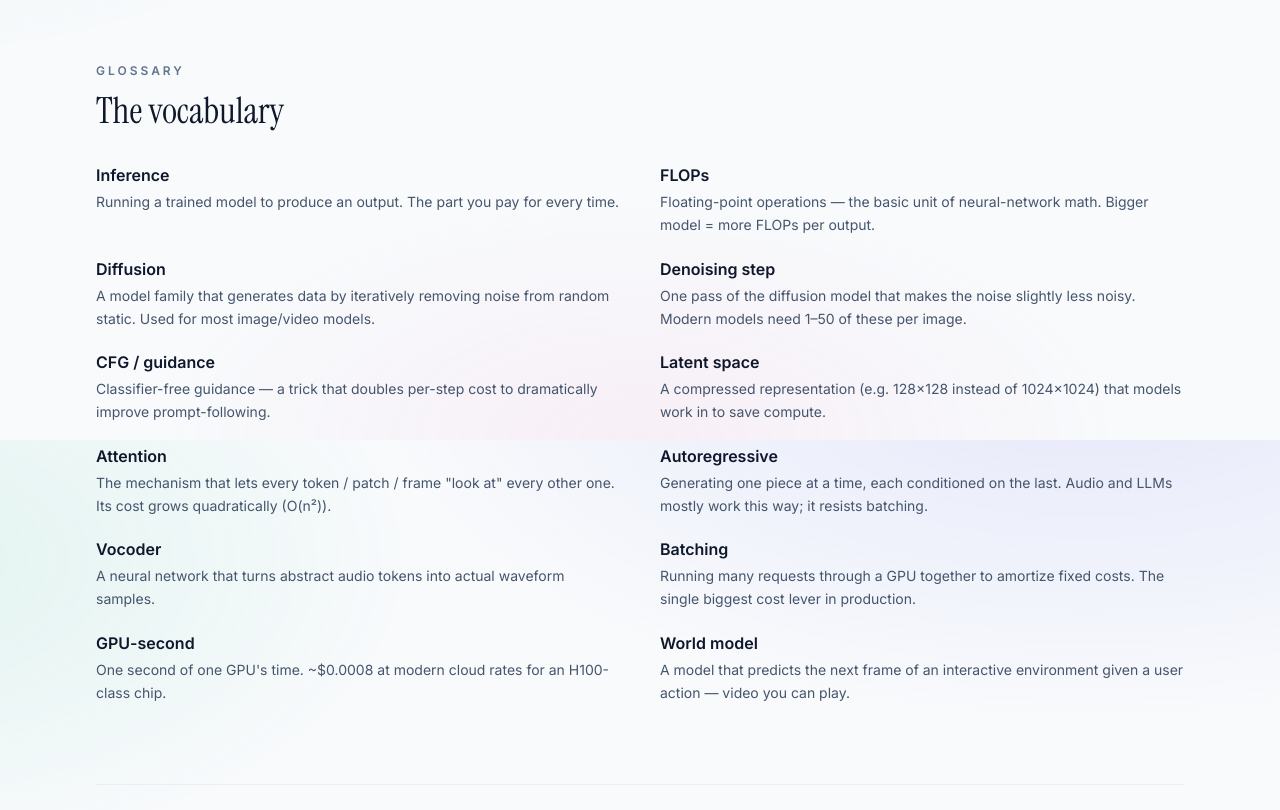
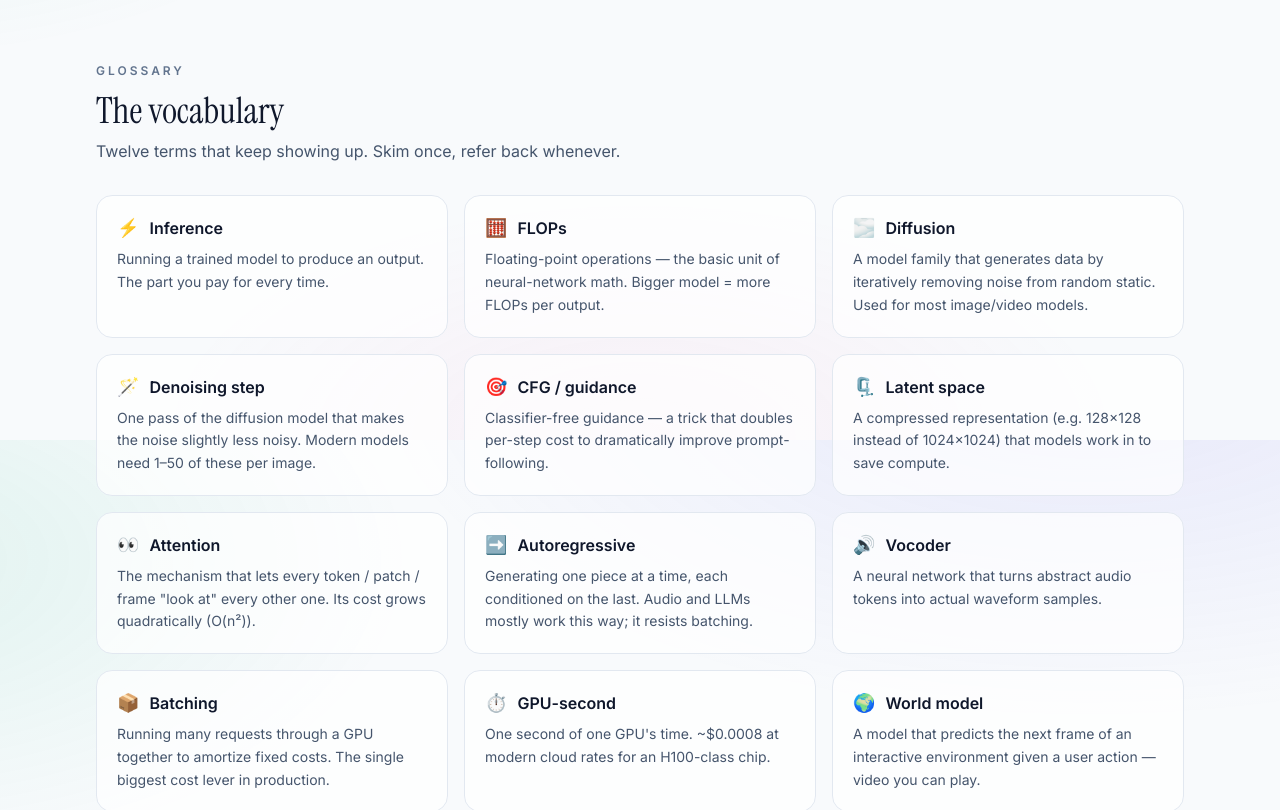
Before and after one commit to ummerr/inference, a React (Vite) app: page / in a window 1280 px wide. Shown: the part 9160-9970 px from the top of the page. Built offline with nearby package versions, Linux system fonts and the light colour scheme.

Commit message:
Redesign Glossary as card grid with emoji icons
Co-Authored-By: Claude Opus 4.6 <noreply@anthropic.com>

```diff
--- a/src/components/Glossary.tsx
+++ b/src/components/Glossary.tsx
@@ -1,16 +1,16 @@
-const TERMS: { term: string; def: string }[] = [
-  { term: 'Inference',         def: 'Running a trained model to produce an output. The part you pay for every time.' },
-  { term: 'FLOPs',             def: 'Floating-point operations — the basic unit of neural-network math. Bigger model = more FLOPs per output.' },
-  { term: 'Diffusion',         def: 'A model family that generates data by iteratively removing noise from random static. Used for most image/video models.' },
-  { term: 'Denoising step',    def: 'One pass of the diffusion model that makes the noise slightly less noisy. Modern models need 1–50 of these per image.' },
-  { term: 'CFG / guidance',    def: 'Classifier-free guidance — a trick that doubles per-step cost to dramatically improve prompt-following.' },
-  { term: 'Latent space',      def: 'A compressed representation (e.g. 128×128 instead of 1024×1024) that models work in to save compute.' },
-  { term: 'Attention',         def: 'The mechanism that lets every token / patch / frame "look at" every other one. Its cost grows quadratically (O(n²)).' },
-  { term: 'Autoregressive',    def: 'Generating one piece at a time, each conditioned on the last. Audio and LLMs mostly work this way; it resists batching.' },
-  { term: 'Vocoder',           def: 'A neural network that turns abstract audio tokens into actual waveform samples.' },
-  { term: 'Batching',          def: 'Running many requests through a GPU together to amortize fixed costs. The single biggest cost lever in production.' },
-  { term: 'GPU-second',        def: 'One second of one GPU\'s time. ~$0.0008 at modern cloud rates for an H100-class chip.' },
-  { term: 'World model',       def: 'A model that predicts the next frame of an interactive environment given a user action — video you can play.' },
+const TERMS: { term: string; def: string; emoji: string }[] = [
+  { term: 'Inference',        emoji: '⚡', def: 'Running a trained model to produce an output. The part you pay for every time.' },
+  { term: 'FLOPs',            emoji: '🧮', def: 'Floating-point operations — the basic unit of neural-network math. Bigger model = more FLOPs per output.' },
+  { term: 'Diffusion',        emoji: '🌫️', def: 'A model family that generates data by iteratively removing noise from random static. Used for most image/video models.' },
+  { term: 'Denoising step',   emoji: '🪄', def: 'One pass of the diffusion model that makes the noise slightly less noisy. Modern models need 1–50 of these per image.' },
+  { term: 'CFG / guidance',   emoji: '🎯', def: 'Classifier-free guidance — a trick that doubles per-step cost to dramatically improve prompt-following.' },
+  { term: 'Latent space',     emoji: '🗜️', def: 'A compressed representation (e.g. 128×128 instead of 1024×1024) that models work in to save compute.' },
+  { term: 'Attention',        emoji: '👀', def: 'The mechanism that lets every token / patch / frame "look at" every other one. Its cost grows quadratically (O(n²)).' },
+  { term: 'Autoregressive',   emoji: '➡️', def: 'Generating one piece at a time, each conditioned on the last. Audio and LLMs mostly work this way; it resists batching.' },
+  { term: 'Vocoder',          emoji: '🔊', def: 'A neural network that turns abstract audio tokens into actual waveform samples.' },
+  { term: 'Batching',         emoji: '📦', def: 'Running many requests through a GPU together to amortize fixed costs. The single biggest cost lever in production.' },
+  { term: 'GPU-second',       emoji: '⏱️', def: 'One second of one GPU\'s time. ~$0.0008 at modern cloud rates for an H100-class chip.' },
+  { term: 'World model',      emoji: '🌍', def: 'A model that predicts the next frame of an interactive environment given a user action — video you can play.' },
 ]
 
 export function Glossary() {
@@ -19,12 +19,19 @@ export function Glossary() {
       <div className="text-xs font-semibold uppercase tracking-[0.25em] text-slate-500 mb-3">
         Glossary
       </div>
-      <h2 className="font-display text-3xl sm:text-4xl text-slate-900 mb-8">The vocabulary</h2>
-      <dl className="grid grid-cols-1 md:grid-cols-2 gap-x-10 gap-y-5">
-        {TERMS.map(({ term, def }) => (
-          <div key={term}>
-            <dt className="font-semibold text-slate-900">{term}</dt>
-            <dd className="text-sm text-slate-600 mt-1 leading-relaxed">{def}</dd>
+      <h2 className="font-display text-3xl sm:text-4xl text-slate-900 mb-2">The vocabulary</h2>
+      <p className="text-slate-600 mb-8 max-w-2xl">Twelve terms that keep showing up. Skim once, refer back whenever.</p>
+      <dl className="grid grid-cols-1 sm:grid-cols-2 lg:grid-cols-3 gap-4">
+        {TERMS.map(({ term, def, emoji }) => (
+          <div
+            key={term}
+            className="group rounded-2xl border border-slate-200 bg-white/70 p-5 hover:bg-white hover:border-slate-300 hover:shadow-md transition-all"
+          >
+            <dt className="flex items-center gap-2.5 font-semibold text-slate-900">
+              <span className="text-lg leading-none" aria-hidden>{emoji}</span>
+              <span>{term}</span>
+            </dt>
+            <dd className="text-sm text-slate-600 mt-2 leading-relaxed">{def}</dd>
           </div>
         ))}
       </dl>
```
